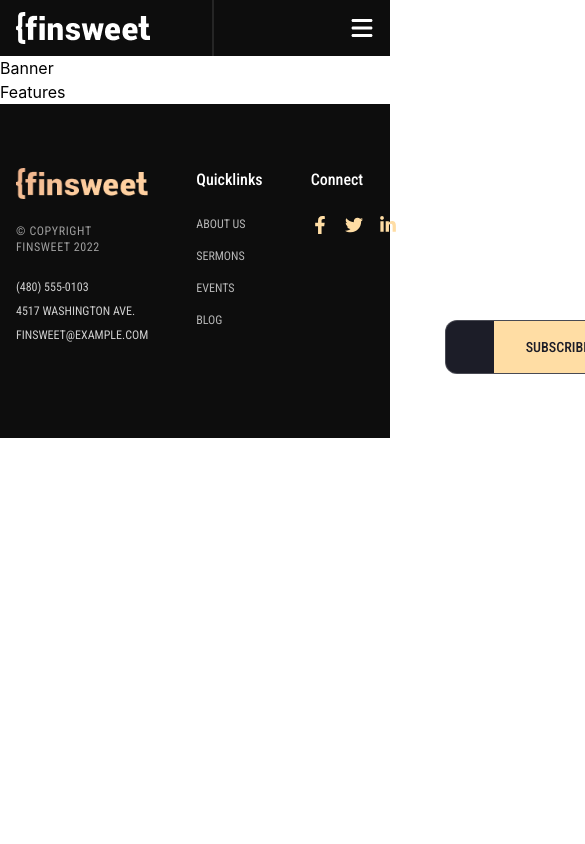
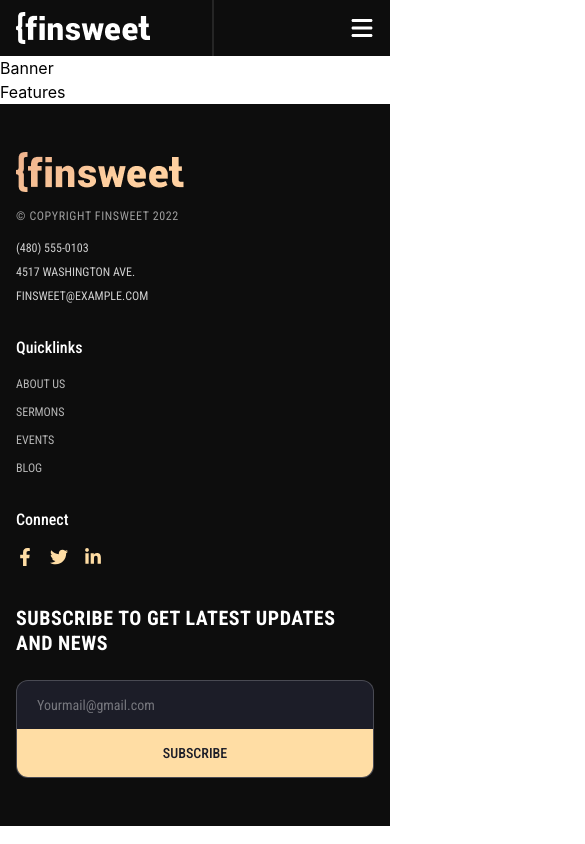
Before and after one commit to dev-mehedihassan/finsweet-tailwind, a React (Vite) app: page / in a window 390 px wide. Shown: the top 844 px of the page, 585 px wide, since content can reach past the window. Built offline with nearby package versions, Linux system fonts and the light colour scheme.

Commit message:
Footer responsive added

```diff
--- a/src/components/layouts/Footer.jsx
+++ b/src/components/layouts/Footer.jsx
@@ -7,11 +7,11 @@ import { FaFacebookF, FaTwitter, FaLinkedinIn } from 'react-icons/fa'
 
 const Footer = () => {
   return (
-    <footer className="bg-brand-dark text-white py-16">
+    <footer className="bg-brand-dark text-white py-12 md:py-16">
       <Container>
-        <div className="flex items-start justify-between gap-12">
-
-          <div className="flex flex-col gap-6">
+        <div className="flex flex-col lg:flex-row items-start justify-between gap-10 lg:gap-12">
+          <div className="w-full lg:w-auto grid grid-cols-1 sm:grid-cols-3 lg:flex lg:items-start gap-8 sm:gap-10 lg:gap-16">
+            <div className="flex flex-col gap-4 md:gap-6">
               <Anchor href="/">
                 <Image src={footerLogo} alt="Finsweet Logo" />
               </Anchor>
@@ -26,8 +26,8 @@ const Footer = () => {
             </div>
 
             <div>
-            <h4 className="font-roboto text-base font-medium mb-6">Quicklinks</h4>
-            <ul className="flex flex-col gap-4 font-roboto text-xs uppercase text-white/70">
+              <h4 className="font-roboto text-base font-medium mb-4 md:mb-6">Quicklinks</h4>
+              <ul className="flex flex-col gap-3 md:gap-4 font-roboto text-xs uppercase text-white/70">
                 <li>
                   <Anchor href="/about-us" className="hover:text-brand-peach transition-colors">
                     ABOUT US
@@ -52,7 +52,7 @@ const Footer = () => {
             </div>
 
             <div>
-            <h4 className="font-roboto text-base font-medium mb-6">Connect</h4>
+              <h4 className="font-roboto text-base font-medium mb-4 md:mb-6">Connect</h4>
               <div className="flex items-center gap-4 text-brand-peach text-lg">
                 <Anchor href="#" className="hover:opacity-80 transition-opacity">
                   <FaFacebookF />
@@ -65,20 +65,24 @@ const Footer = () => {
                 </Anchor>
               </div>
             </div>
+          </div>
 
-          <div className="max-w-md">
-            <h3 className="font-roboto text-2xl xl:text-3xl font-bold uppercase tracking-wide leading-tight mb-8">
+          <div className="w-full lg:max-w-md">
+            <h3 className="font-roboto text-xl sm:text-2xl xl:text-3xl font-bold uppercase tracking-wide leading-tight mb-6 md:mb-8">
               SUBSCRIBE TO GET LATEST UPDATES AND NEWS
             </h3>
-            <form onSubmit={(e) => e.preventDefault()} className="flex items-center border border-white/20 rounded-xl overflow-hidden bg-[#1C1D28]">
+            <form
+              onSubmit={(e) => e.preventDefault()}
+              className="flex flex-col sm:flex-row sm:flex-wrap items-stretch border border-white/20 rounded-xl overflow-hidden bg-[#1C1D28]"
+            >
               <input
                 type="email"
                 placeholder="Yourmail@gmail.com"
-                className="w-full bg-transparent px-6 py-4 font-roboto text-sm text-white placeholder:text-white/40 focus:outline-none"
+                className="w-full bg-transparent px-5 sm:px-6 py-3.5 sm:py-4 font-roboto text-sm text-white placeholder:text-white/40 focus:outline-none sm:flex-[1_1_192px]"
               />
               <button
                 type="submit"
-                className="bg-brand-peach text-[#1C1D28] font-roboto font-medium text-sm uppercase px-8 py-4 whitespace-nowrap hover:opacity-90 transition-opacity"
+                className="w-full bg-brand-peach text-[#1C1D28] font-roboto font-medium text-sm uppercase px-6 sm:px-8 py-3.5 sm:py-4 whitespace-nowrap hover:opacity-90 transition-opacity sm:flex-[1_1_auto]"
               >
                 SUBSCRIBE
               </button>
```
Also changed, not shown: src/assets/banner.png (added). Lines whose indentation alone changed are shown as unchanged.
